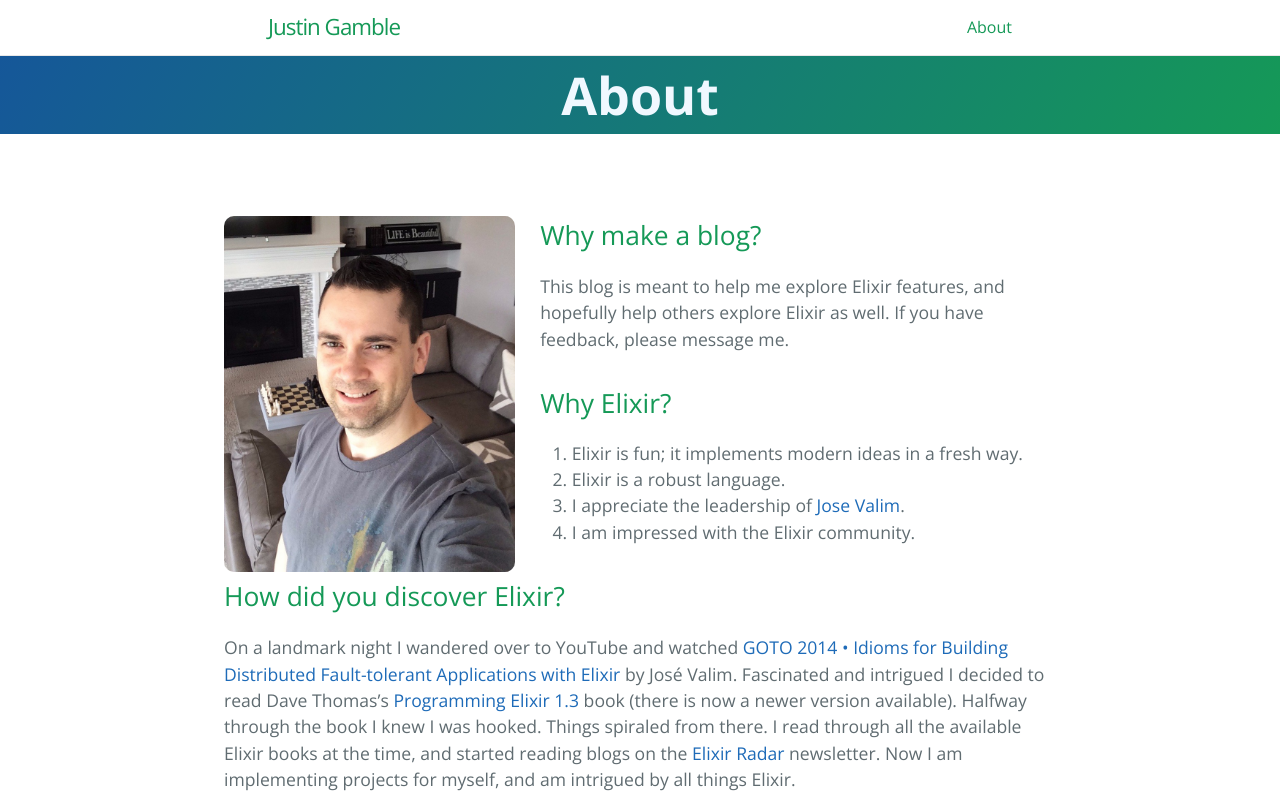
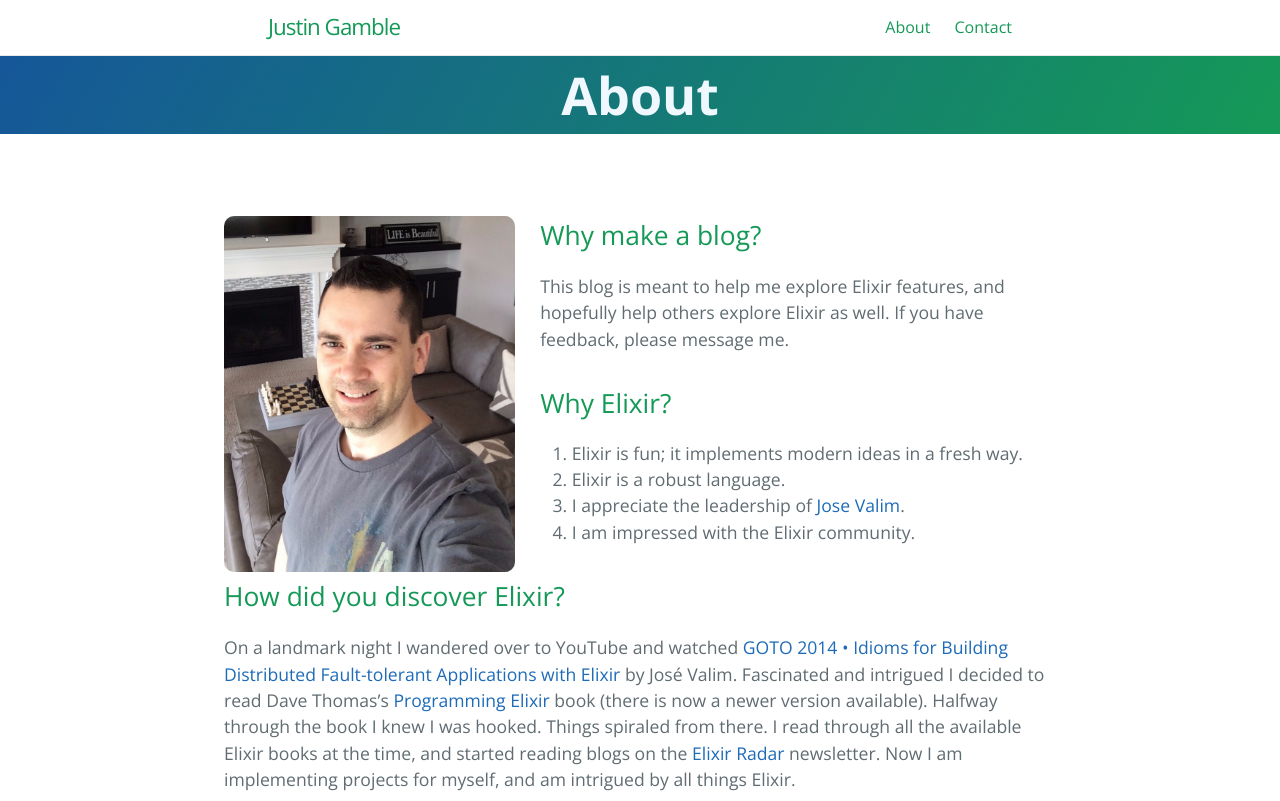
Before and after one commit to justingamble/justingamble.github.io, a Jekyll site: the page built from about.md, in a window 1280 px wide. Shown: the top 801 px of the page. Built offline with Jekyll 4.4.1, drawn with Linux system fonts in a browser that asks for light colours; nearby versions of some CDN libraries.

Commit message:
Tweaks to about/contact pages

```diff
--- a/about.md
+++ b/about.md
@@ -24,7 +24,7 @@ If you have feedback, please message me.
 
 On a landmark night I wandered over to YouTube and watched [GOTO 2014 • Idioms for Building Distributed Fault-tolerant Applications with Elixir](https://www.youtube.com/watch?v=B4rOG9Bc65Q){:target="_blank"} by José Valim.
 Fascinated and intrigued I decided to read Dave Thomas's
-[Programming Elixir 1.3](https://www.amazon.com/Programming-Elixir-1-3-Functional-Concurrent/dp/168050200X/){:target="_blank"} book (there is now a newer version available).  Halfway through the book I knew I was hooked.  Things spiraled from there.  I read through all the available Elixir books at the time, and started reading blogs on the [Elixir Radar](http://plataformatec.com.br/elixir-radar/weekly-newsletter){:target="_blank"} newsletter.  Now I am implementing projects for myself, and am intrigued by all things Elixir.
+[Programming Elixir](https://www.amazon.com/Programming-Elixir-1-6-Functional-Concurrent/dp/1680502999/){:target="_blank"} book (there is now a newer version available).  Halfway through the book I knew I was hooked.  Things spiraled from there.  I read through all the available Elixir books at the time, and started reading blogs on the [Elixir Radar](http://plataformatec.com.br/elixir-radar/weekly-newsletter){:target="_blank"} newsletter.  Now I am implementing projects for myself, and am intrigued by all things Elixir.
 
 ## What did you use before Elixir?
 
--- a/contact.md
+++ b/contact.md
@@ -1,5 +1,7 @@
 ---
 layout: page
+title: Contact
+menu: main
 tagline: Create a contact form and you are good to go
 ---
 
```
